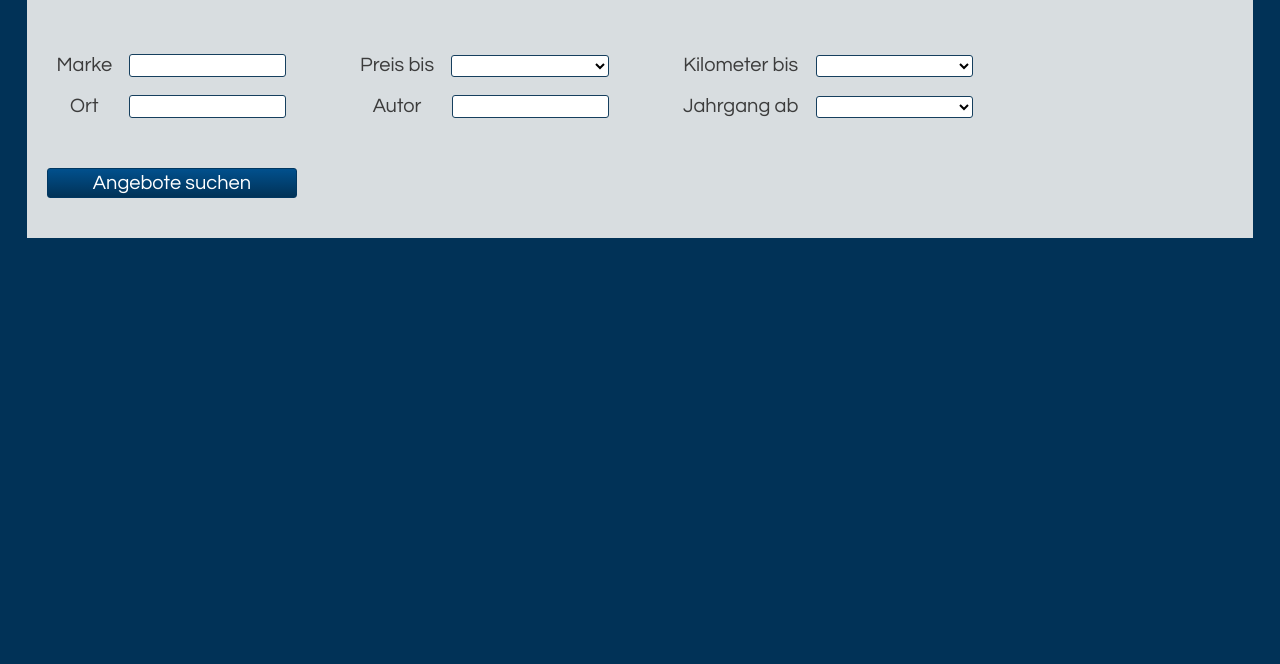
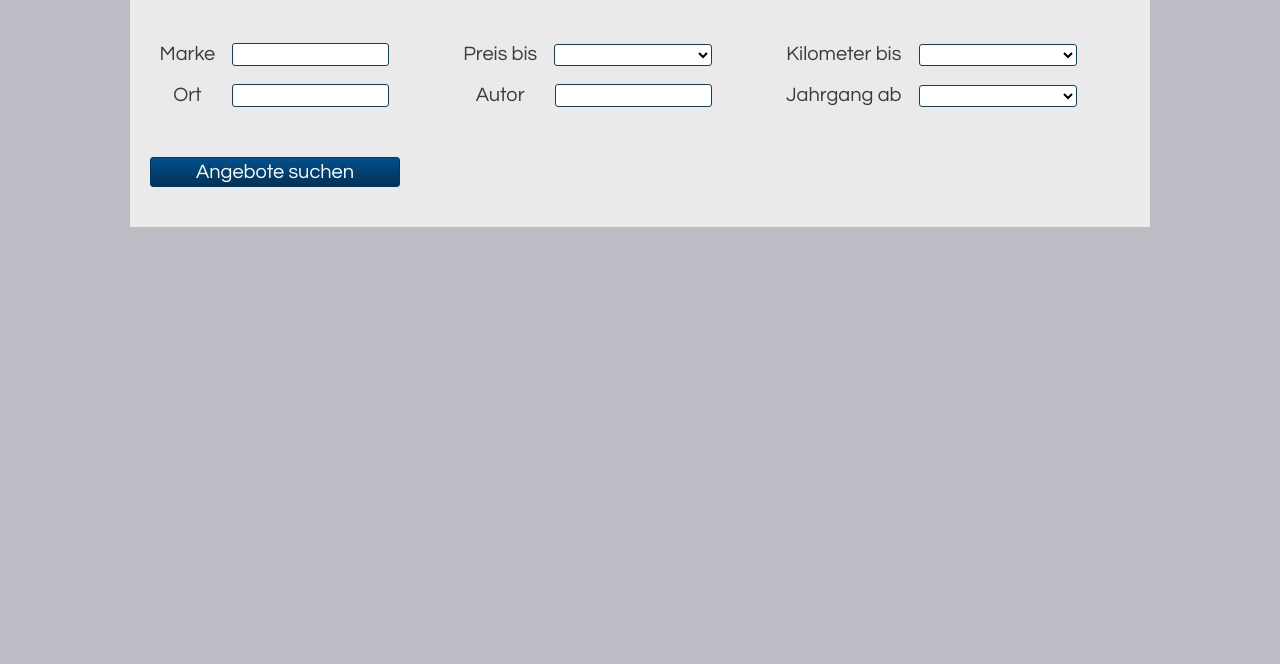
Before and after one commit to celine0106/CarLos, a plain HTML site: page Startseite/Startseiteindex.html in a window 1280 px wide. Shown: the part 136-800 px from the top of the page. Drawn offline with Linux system fonts and the light colour scheme.

Commit message:
Changed Styling of Startseite

```diff
--- a/Startseite/StartseiteStyle.css
+++ b/Startseite/StartseiteStyle.css
@@ -20,13 +20,16 @@ td {
     height: 5mm;
 }
 
+#Kilometer, #Jahr {
+    margin-right:0mm;
+}
 #Preis, #Kilometer, #Jahr {
     width: 41.8mm;
     height: 6mm;
 }
 
 body {
-    background-color: #013257;
+    background-color: rgba(188, 187, 196, 0.973);
 }
 
 table {
@@ -34,13 +37,13 @@ table {
 }
 
 div {
-    background-color: rgb(240, 240, 240, 0.90);
+    background-color: rgba(240, 240, 240, 0.897);
     color: #3c3c3c;
     font-size: 20px;
-    width: 100%-10mm;
+    width: 980px;
     height: 100%;
-    margin: 5mm;
     padding: 20px;
+    margin: 0 auto;
 }
 #Überschrift {
     font-size: 40px;
--- a/Startseite/Startseiteindex.html
+++ b/Startseite/Startseiteindex.html
@@ -109,7 +109,7 @@
        </table>
     </br>
        <p>
-           <input type = "submit" id="Suche" value= "Angebote suchen">
+           <input type = "button" id="Suche" value= "Angebote suchen">
         </p>
     </form>
     </div>
```
